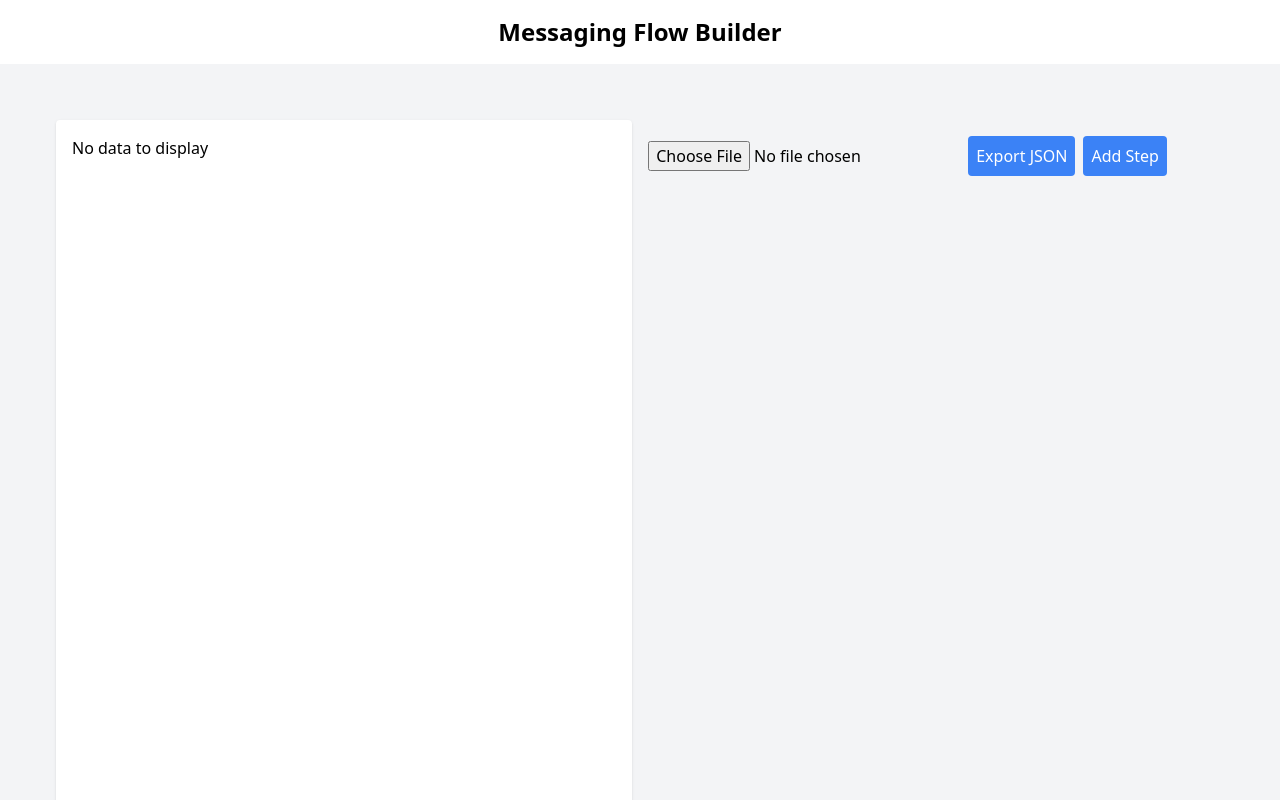
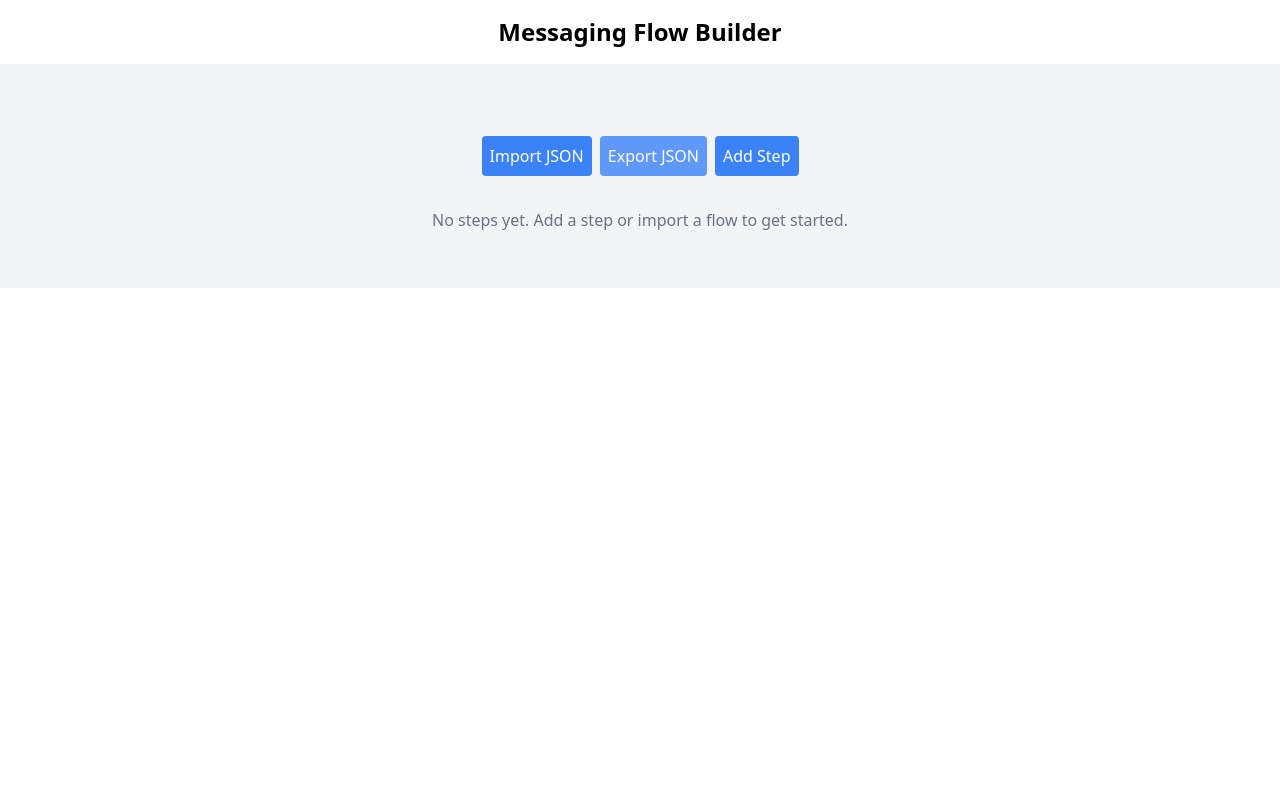
Before and after one commit to jtabone16/onetext-takehome, a React (Vite) app: page / in a window 1280 px wide. Shown: the top 800 px of the page. Built offline with nearby package versions, Linux system fonts and the light colour scheme.

Commit message:
add confirm modal when importing

```diff
--- a/src/ConfirmationModal.tsx
+++ b/src/ConfirmationModal.tsx
@@ -7,9 +7,10 @@ interface ConfirmationModalProps {
     content?: JSX.Element;
     onConfirm: () => void;
     onCancel: () => void;
+    onExport?: () => void;
 }
 
-const ConfirmationModal: React.FC<ConfirmationModalProps> = ({ isOpen, title, message, onConfirm, onCancel, content }) => {
+const ConfirmationModal: React.FC<ConfirmationModalProps> = ({ isOpen, title, message, onConfirm, onCancel, content, onExport }) => {
     if (!isOpen) return null;
 
     return (
@@ -21,7 +22,8 @@ const ConfirmationModal: React.FC<ConfirmationModalProps> = ({ isOpen, title, me
                 <div className="mb-4">
                     {content}
                 </div>
-                <div className="flex justify-end space-x-2">
+                <div className="mb-4 flex justify-between">
+                    {onExport && <button onClick={onExport} className="px-4 py-2 bg-blue-500 text-white rounded">Export</button>}
                     <button onClick={onCancel} className="px-4 py-2 bg-gray-300 rounded">Cancel</button>
                     <button onClick={onConfirm} className="px-4 py-2 bg-red-500 text-white rounded">Delete</button>
                 </div>
--- a/src/FlowBuilder.tsx
+++ b/src/FlowBuilder.tsx
@@ -1,11 +1,15 @@
-import React, { useContext, useRef } from 'react';
+import React, { useContext, useRef, useState } from 'react';
 import { FlowContext } from './FlowContext';
 import MessageBlock from './MessageBlock';
 import FlowChart from './FlowChart';
+import ConfirmationModal from './ConfirmationModal';
+import {Flow} from "./types"; // Make sure to create or import this component
 
 const FlowBuilder: React.FC = () => {
     const flowContext = useContext(FlowContext);
     const stepRefs = useRef<{ [key: string]: HTMLDivElement | null }>({});
+    const [isModalOpen, setIsModalOpen] = useState(false);
+    const [importedFlow, setImportedFlow] = useState<Flow | null>(null);
 
     if (!flowContext) {
         return null;
@@ -17,8 +21,16 @@ const FlowBuilder: React.FC = () => {
         const fileReader = new FileReader();
         fileReader.onload = (e) => {
             const content = e.target?.result as string;
-            const importedFlow = JSON.parse(content);
-            importFlow(importedFlow);
+            const newImportedFlow = JSON.parse(content);
+            setImportedFlow(newImportedFlow);
+            if (flow.steps.length) {
+                setIsModalOpen(true);
+            }
+            else{
+                importFlow(newImportedFlow);
+                setImportedFlow(null);
+            }
+
         };
         if (event.target.files?.length) {
             fileReader.readAsText(event.target.files[0]);
@@ -31,10 +43,23 @@ const FlowBuilder: React.FC = () => {
         const url = URL.createObjectURL(blob);
         const link = document.createElement('a');
         link.href = url;
-        link.download = 'flow.json';
+        link.download = `${flow.initialStepID}.json`;
         document.body.appendChild(link);
         link.click();
         document.body.removeChild(link);
+    };
+
+    const handleConfirmImport = () => {
+        if (importedFlow) {
+            importFlow(importedFlow);
+            setImportedFlow(null);
+            setIsModalOpen(false);
+        }
+    };
+
+    const handleCancelImport = () => {
+        setImportedFlow(null);
+        setIsModalOpen(false);
     };
 
     const scrollToStep = (stepId?: string) => {
@@ -45,25 +70,63 @@ const FlowBuilder: React.FC = () => {
 
     return (
         <div className="flow-builder">
-            <div className="flow-chart-container p-4 bg-white shadow rounded mr-4 w-1/2">
-                <FlowChart scrollToStep={scrollToStep} />
-            </div>
-            <div className="message-block-container flex flex-col space-y-4 w-1/2">
-                <div className="controls mb-4">
-                    <input type="file" accept=".json" onChange={handleImport} className="mr-2" />
-                    <button onClick={handleExport} className="export-button mr-2 p-2 bg-green-500 text-white rounded">
+            {!!flow.steps.length && (
+                <div className="flow-chart-container p-4 bg-white shadow rounded mr-4 w-1/2">
+                    <FlowChart scrollToStep={scrollToStep} />
+                </div>
+            )}
+            <div className="message-block-container flex flex-col space-y-4 w-1/2 ">
+                <div className="controls mb-4 flex justify-center">
+                    <div className="mr-2 self-end">
+                        <input
+                            type="file"
+                            accept=".json"
+                            onChange={handleImport}
+                            id="fileInput"
+                            style={{ display: 'none' }}
+                        />
+                        <button
+                            onClick={() => document?.getElementById('fileInput')?.click()}
+                            className="import-button p-2 bg-blue-500 text-white rounded"
+                        >
+                            Import JSON
+                        </button>
+                    </div>
+                    <button
+                        disabled={!flow.steps.length}
+                        onClick={handleExport}
+                        className={`export-button mr-2 p-2 bg-green-500 text-white rounded ${!flow.steps.length && 'opacity-80 cursor-not-allowed'}`}
+                    >
                         Export JSON
                     </button>
-                    <button onClick={addMessageBlock} className="add-message-button p-2 bg-blue-500 text-white rounded">
+                    <button
+                        onClick={addMessageBlock}
+                        className="add-message-button p-2 bg-blue-500 text-white rounded"
+                    >
                         Add Step
                     </button>
                 </div>
-                {flow.steps.map((step, index) => (
+                {!!flow.steps.length ? flow.steps.map((step, index) => (
                     <div key={index} ref={el => (stepRefs.current[step.id] = el)} className="mb-4">
                         <MessageBlock step={step} scrollToStep={scrollToStep} flow={flow} />
                     </div>
-                ))}
+                )) : (
+                    <div className="flex items-center justify-center h-full text-gray-500">
+                        No steps yet. Add a step or import a flow to get started.
+                    </div>
+                )}
             </div>
+
+            {isModalOpen && (
+                <ConfirmationModal
+                    isOpen={isModalOpen}
+                    title="Delete current flow"
+                    message="You are about to import a new flow, which will overwrite the current flow. Would you like to export the current flow before importing?"
+                    onConfirm={handleConfirmImport}
+                    onCancel={handleCancelImport}
+                    onExport={handleExport}
+                />
+            )}
         </div>
     );
 };
--- a/src/FlowChart.tsx
+++ b/src/FlowChart.tsx
@@ -111,7 +111,7 @@ const FlowChart: React.FC<{ scrollToStep: (stepId?: string) => void }> = ({ scro
                     ))}
                 </div>
             )}
-            {treeData.length > 0 && flow?.steps?.length ? (
+            {treeData.length > 0 ? (
                 <Tree
                     data={treeData}
                     renderCustomNodeElement={renderNode}
--- a/src/index.css
+++ b/src/index.css
@@ -3,7 +3,7 @@
 @tailwind utilities;
 
 .flow-builder {
-  @apply p-14 bg-gray-100 flex;
+  @apply p-14 bg-gray-100 flex justify-center;
 }
 
 .flow-chart-container {
```
